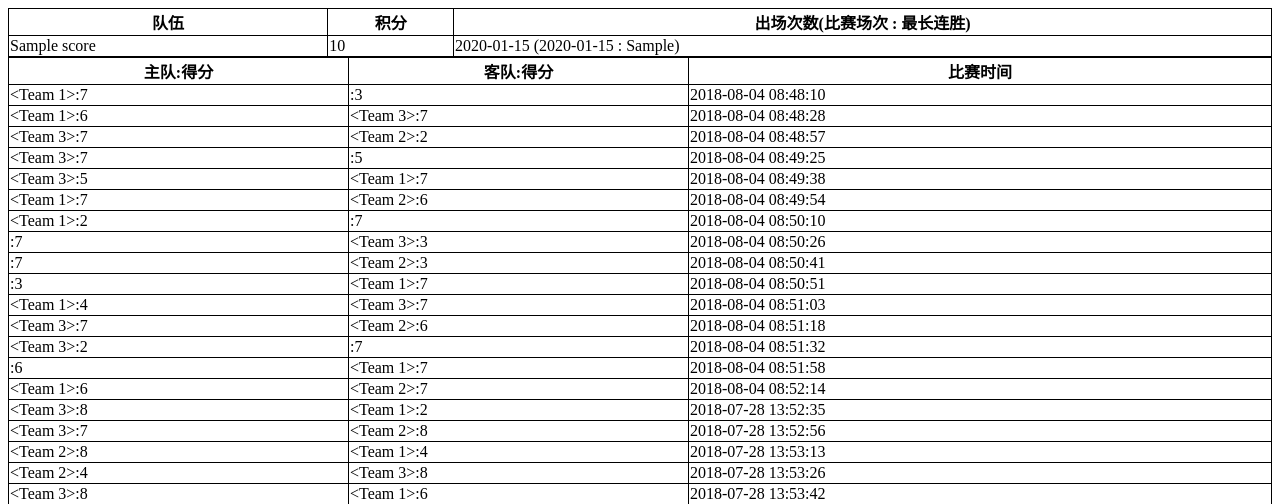
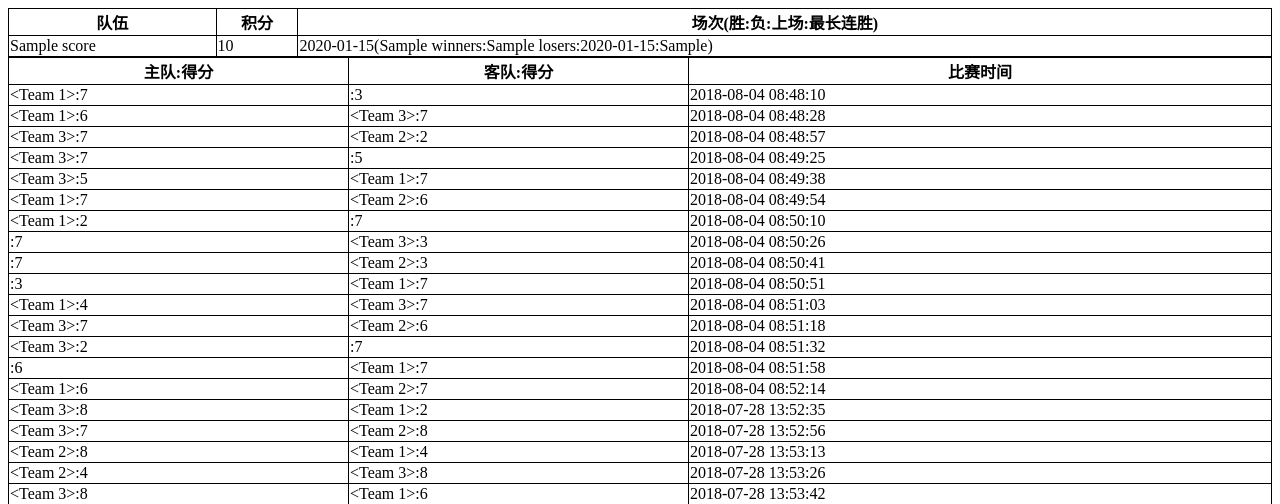
Before and after one commit to lemonbar/gba, a Flask app: template templates/matches.html in a window 1280 px wide. Shown: the top 504 px of the page. Run offline with Flask 2, Linux system fonts and the light colour scheme; data comes from the database, SQL or seed files in the repository; tables that the repository leaves empty hold one stand-in row (values such as "Sample post"); the template is opened without the code that fills it: values that come from a table or form of the project are taken from there, most other values are stand-ins (such as "Sample title", 1, 10 or a date in 2020).

Commit message:
add winners and losers

```diff
--- a/app.py
+++ b/app.py
@@ -239,7 +239,7 @@ def matchs_list():
     for t in teams:
         time = Match.query.filter((Match.home_team_id==t.id) | (Match.away_team_id==t.id)).count()
         sc = scores[t.id]
-        mv = TeamView(t.name,sc,time,play_times[t.id],tm.best_inarow[t.id])
+        mv = TeamView(t.name,sc,time,play_times[t.id],tm.best_inarow[t.id],tm.winners[t.id],tm.losers[t.id])
         team_views.append(mv)
 
     matches_filter = []
@@ -260,11 +260,13 @@ class MatchView:
         self.away_team_score=away_score
 
 class TeamView:
-    def __init__(self,team_name,team_score,team_times,play_times,best_inarow):
+    def __init__(self,team_name,team_score,team_times,play_times,best_inarow,winners,losers):
         self.name = team_name
         self.score = team_score
         self.times = team_times
         self.play_times = play_times
         self.best_inarow = best_inarow
+        self.winners = winners
+        self.losers = losers
 
 db.create_all()
--- a/templates/matches.html
+++ b/templates/matches.html
@@ -12,13 +12,13 @@
 <tr>
 <th>队伍</th>
 <th>积分</th>
-<th>出场次数(比赛场次 : 最长连胜)</th>
+<th>场次(胜:负:上场:最长连胜)</th>
 </tr>
 {% for s in scores %}
  <tr>
 <td>{{ s.name }}</td>
 <td>{{ s.score }}</td>
-<td>{{ s.play_times }} ({{ s.times }} : {{ s.best_inarow }})</td>
+<td>{{ s.times }}({{ s.winners }}:{{ s.losers }}:{{ s.play_times }}:{{ s.best_inarow }})</td>
 </tr>
 {% endfor %}
   </table>
```
Also changed, not shown: gba.py (+9 -1 lines).
